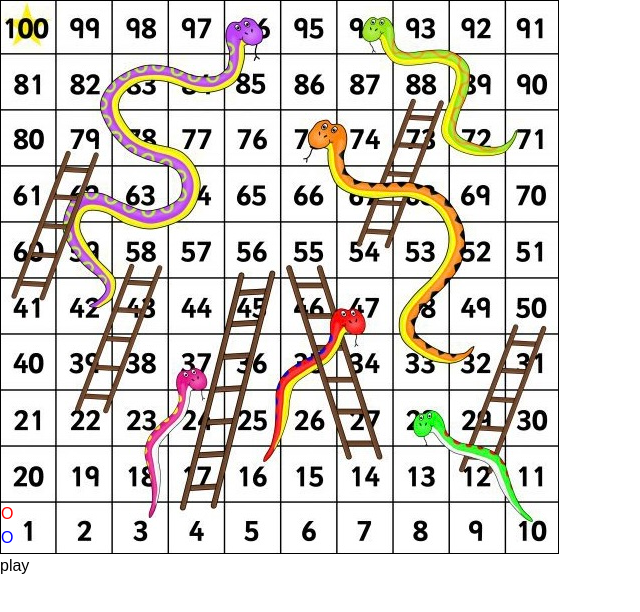
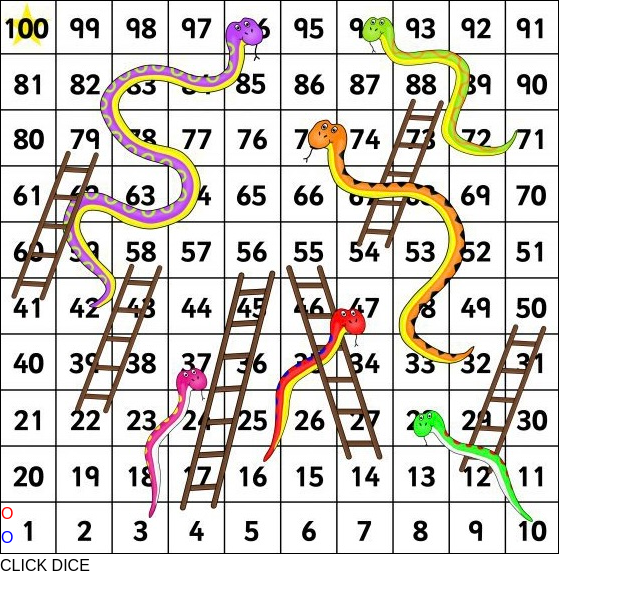
Before and after one commit to sharma-rishabh/snakes-and-ladders, a Next.js app: page / in a window 1280 px wide. Shown: the top 612 px of the page, without its empty margins (0-640 px from the left). Built offline with nearby package versions, Linux system fonts and the light colour scheme.

Commit message:
Add random dice

```diff
--- a/src/app/page.js
+++ b/src/app/page.js
@@ -1,13 +1,20 @@
 "use client";
-import { useState } from "react";
+import { useEffect, useState } from "react";
 import { CoreSAL } from "./CoreSAL";
 import styles from "./styles.module.css";
 import bg from "./assets/board.jpg";
 
-
+const Dice = ({ onRoll, randomGenerator }) => {
+  const getDiceValue = () => {
+    return Math.floor(randomGenerator() * 6) + 1;
+  };
+  return <div onClick={() => onRoll(getDiceValue())}>CLICK DICE</div>;
+};
 const Game = ({ coreSAL }) => {
   const [board, setBoard] = useState(coreSAL.getBoard());
-  const [diceValue, setDiceValue] = useState(1);
+  const onRoll = (diceValue) => {
+    setBoard(coreSAL.playMove(diceValue));
+  };
   return (
     <div>
       <div
@@ -28,14 +35,7 @@ const Game = ({ coreSAL }) => {
           );
         })}
       </div>
-      <button
-        onClick={() => {
-          setDiceValue(1);
-          setBoard(coreSAL.playMove(diceValue));
-        }}
-      >
-        play
-      </button>
+      <Dice onRoll={onRoll} randomGenerator={Math.random} />
     </div>
   );
 };
```
